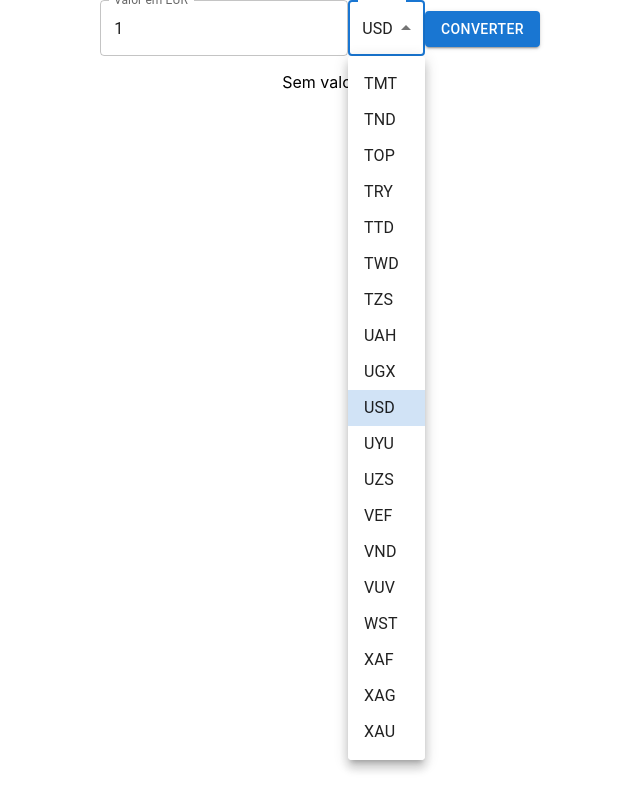
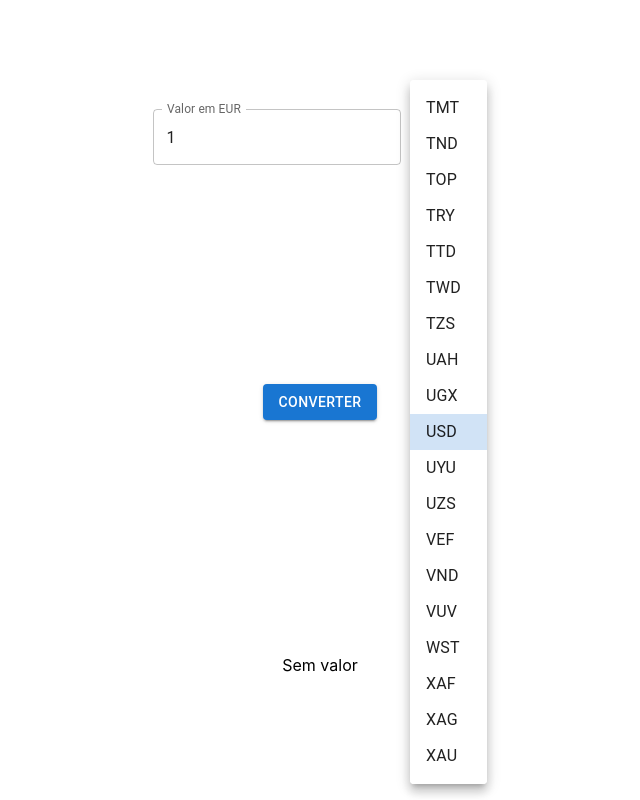
Before and after one commit to gabrielflorianoo/Projeto-FullStack, a React (Create React App) app: page / in a window 1280 px wide. Both pictures are taken after a click on the element "USD". Shown: the whole page, without its empty margins (320-960 px from the left). Built offline with nearby package versions, Linux system fonts and the light colour scheme.

Commit message:
criado a parte de conversão de moedas

```diff
--- a/src/App.css
+++ b/src/App.css
@@ -1,38 +1,11 @@
 .App {
+    display: grid;
+    height: 100vh;
+    place-items: center;
     text-align: center;
 }
 
-.App-logo {
-    height: 40vmin;
-    pointer-events: none;
+.inputs {
+    display: flex;
+    gap: 10px;
 }
-
-@media (prefers-reduced-motion: no-preference) {
-    .App-logo {
-        animation: App-logo-spin infinite 20s linear;
-    }
-}
-
-.App-header {
-    background-color: #282c34;
-    min-height: 100vh;
-    display: flex;
-    flex-direction: column;
-    align-items: center;
-    justify-content: center;
-    font-size: calc(10px + 2vmin);
-    color: white;
-}
-
-.App-link {
-    color: #61dafb;
-}
-
-@keyframes App-logo-spin {
-    from {
-        transform: rotate(0deg);
-    }
-    to {
-        transform: rotate(360deg);
-    }
-}
--- a/src/App.js
+++ b/src/App.js
@@ -1,56 +1,89 @@
+import { Button, TextField, MenuItem, Select } from '@mui/material';
 import useLocalStorage from './hooks/useLocalStorageData'; // Custom hook
-import React, { useState } from 'react';
+import React, { useState, useEffect } from 'react';
+import currencyData from './api/currencies.json';
+import convertCoin from './api/converter';
 import './App.css';
-import { Button, TextField, MenuItem, Select } from '@mui/material';
-import currencyData from './api/currencies.json';
+
+/**
+ * Salva um dado no armazenamento local do navegador.
+ * @param {string} variableName - Nome da variável a ser salva.
+ * @param {any} dataToSave - Dado a ser salvo.
+ */
+function saveToLocalStorage(variableName, dataToSave) {
+    localStorage.setItem(variableName, JSON.stringify(dataToSave));
+}
 
 function App() {
-    const [value, setValue] = useState(1); // Stores the input value in EUR
-    const [currency, setCurrency] = useState('USD'); // Currency to convert to
-    const [result, setResult] = useState(null);
-    const data = useLocalStorage('data'); // Stores the last conversion in localStorage
+    const [amount, setAmount] = useState(1);
+    const [result, setResult] = useState(0);
+    const conversionRate = useLocalStorage('conversionRate');
+    const savedTargetCurrency = useLocalStorage('targetCurrency');
+    const [targetCurrency, setTargetCurrency] = useState('USD'); // Moeda alvo padrão
 
+    // Seta a moeda alvo quando houver dados no armazenamento local
+    useEffect(() => {
+        if (savedTargetCurrency) {
+            setTargetCurrency(savedTargetCurrency);
+        }
+    }, [savedTargetCurrency]);
+
+    /**
+     * Função para converter o valor em EUR(unica conversão disponível na versão gratuita da api) para a moeda alvo.
+     * Caso haja dados no armazenamento local, utiliza a taxa de conversao
+     * salva. Caso contrario, chama a API para obter a taxa de conversao
+     * mais recente.
+     * @async
+     * @function
+     */
     const handleConvert = async () => {
-        // Call your API for conversion rates
+        if (conversionRate !== null && savedTargetCurrency === targetCurrency) {
+            setResult(parseFloat(amount * conversionRate));
+        } else {
             try {
-            const response = await fetch(`https://api.exchangerate-api.com/v4/latest/EUR`);
-            const exchangeData = await response.json();
+                const response = await convertCoin(targetCurrency);
+                const rate = response.rates[targetCurrency];
 
-            // Update localStorage with the new conversion data
-            data.set({ base: 'EUR', rates: exchangeData.rates });
-
-            // Calculate the converted amount and update the result state
-            const convertedValue = value * exchangeData.rates[currency];
-            setResult(convertedValue);
+                setResult(amount * rate);
+                saveToLocalStorage('conversionRate', rate);
+                saveToLocalStorage('targetCurrency', targetCurrency);
             } catch (error) {
-            console.error('Error fetching conversion rates:', error);
+                console.error('Erro ao obter taxas de conversao:', error);
+            }
         }
     };
 
     return (
         <div className="App">
+            <div className="inputs">
                 <TextField
                     label="Valor em EUR"
                     type="number"
-                value={value}
-                onChange={(e) => setValue(e.target.value)}
-                InputLabelProps={{ shrink: true }}
+                    value={amount}
+                    onChange={(e) => setAmount(e.target.value)}
                 />
                 <Select
-                value={currency}
-                onChange={(e) => setCurrency(e.target.value)}
+                    value={targetCurrency}
+                    onChange={(e) => setTargetCurrency(e.target.value)}
                     label="Moeda"
                 >
-                {currencyData.currencies.map((curr) => (
-                    <MenuItem key={curr} value={curr}>{curr}</MenuItem>
-                ))}
+                    {currencyData.currencies.map((currency) => {
+                        if (currency !== 'EUR') {
+                            return (
+                                <MenuItem key={currency} value={currency}>
+                                    {currency}
+                                </MenuItem>
+                            );
+                        }
+                    })}
                 </Select>
+            </div>
             <Button variant="contained" onClick={handleConvert}>
                 Converter
             </Button>
             <p>
-                {result !== null
-                    ? `Valor em ${currency}: ${result.toFixed(2)}`
+                {result !== 0 || conversionRate !== null
+                    ? `Valor em ${targetCurrency}: ${result.toFixed(2)}`
                     : 'Sem valor'}
             </p>
         </div>
--- a/src/api/Converter.js
+++ b/src/api/Converter.js
@@ -1,4 +1,6 @@
 import axios from 'axios';
+
+const API_KEY = 'dcc4215d48948f04f6e7dfc58baae0af';
 
 const options = {
     method: 'GET',
@@ -9,8 +11,11 @@ const options = {
     },
 };
 
-async function callApi() {
+async function convertCoin(currency) {
     try {
+
+        options.params.symbols = currency;
+
         const response = await axios(options);
         return response.data;
     } catch (error) {
@@ -18,4 +23,4 @@ async function callApi() {
     }
 }
 
-export default callApi;
+export default convertCoin;
--- a/src/index.js
+++ b/src/index.js
@@ -6,9 +6,9 @@ import reportWebVitals from './reportWebVitals';
 
 const root = ReactDOM.createRoot(document.getElementById('root'));
 root.render(
-  <React.StrictMode>
-    <App />
-  </React.StrictMode>
+    <React.StrictMode>
+        <App />
+    </React.StrictMode>
 );
 
 // If you want to start measuring performance in your app, pass a function
```
Also changed, not shown: a.txt (deleted). Lines whose indentation alone changed are shown as unchanged.
